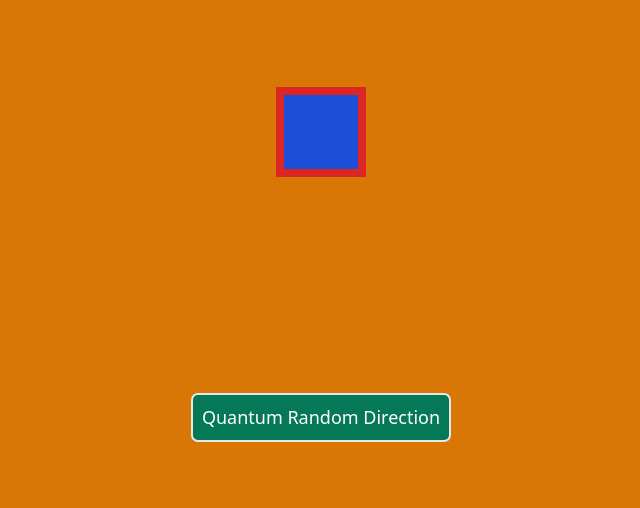
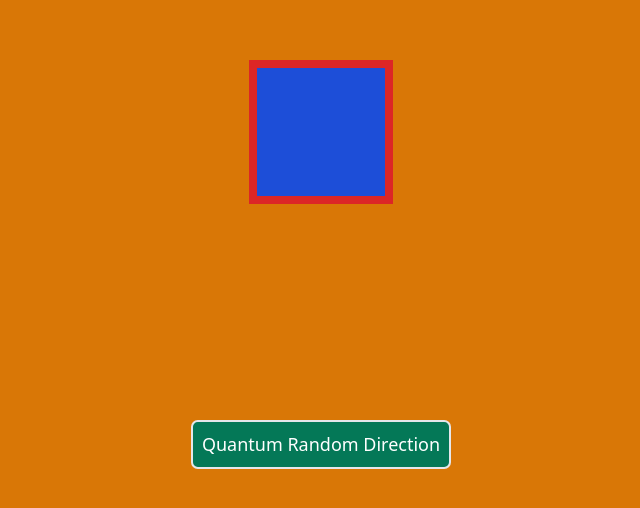
Before and after one commit to mikeyrayvon/broccoli-spider-volleyball, a Next.js app: page / in a window 1280 px wide. Shown: the part 136-644 px from the top of the page, without its empty margins (319-959 px from the left). Built offline with nearby package versions, Linux system fonts and the light colour scheme.

Commit message:
increase font size

```diff
--- a/pages/index.js
+++ b/pages/index.js
@@ -43,7 +43,7 @@ const Home = () => {
     <div className='absolute inset-0 flex flex-col justify-center bg-yellow-600'>
       <section className='py-8 text-center'>
         <Container>
-          <div className='h-20 w-20 mx-auto mb-48 text-white text-2xl text-center bg-blue-700 flex items-center justify-center border-8 border-red-600'>
+          <div className='h-32 w-32 mx-auto mb-48 text-white text-6xl text-center bg-blue-700 flex items-center justify-center border-8 border-red-600'>
             <div><span>{loading ? (
               '...'
             ) : result}</span></div>
```
